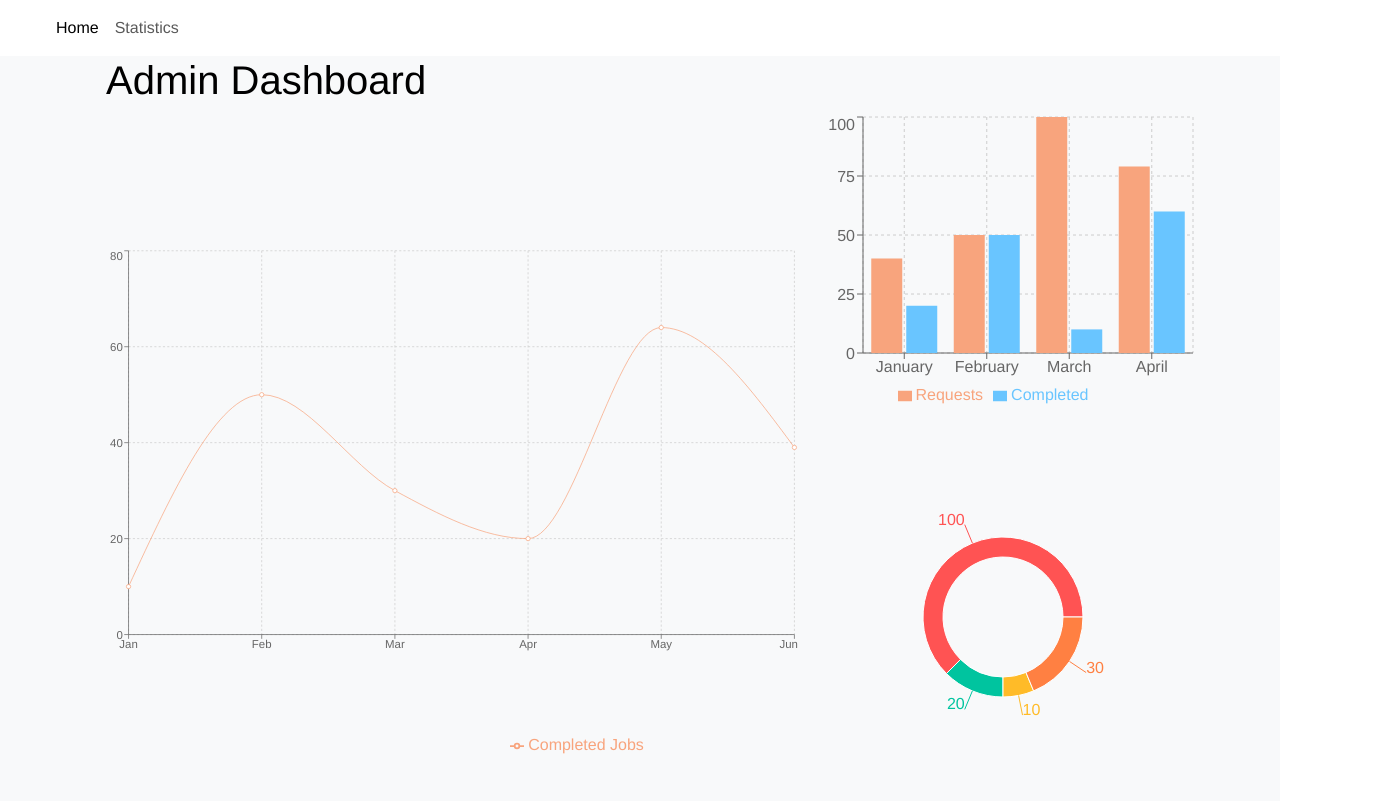
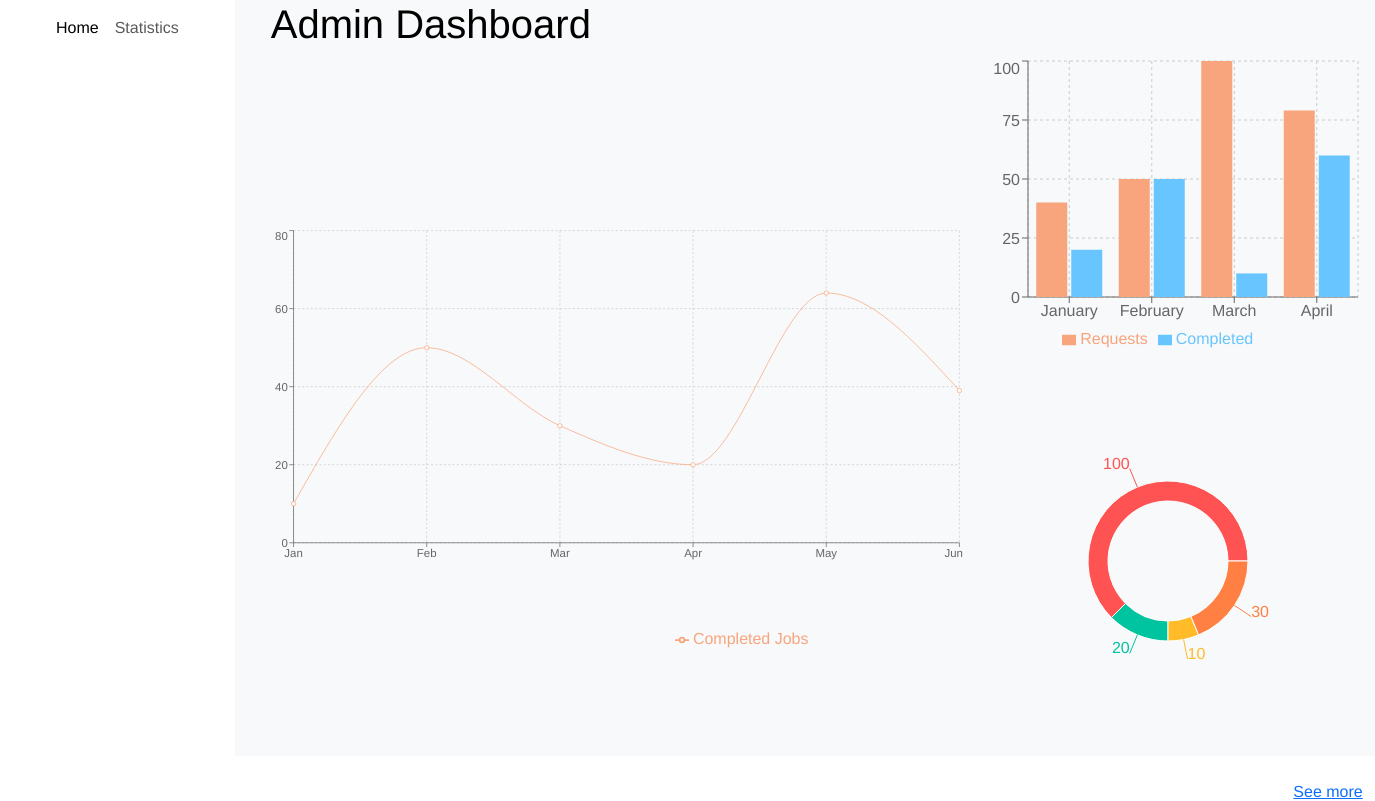
Before and after one commit to doowoncho/PrototypeOrganizational, a Next.js app: page / in a window 1280 px wide. Shown: the top 801 px of the page, 1375 px wide, since content can reach past the window. Built offline with nearby package versions, Linux system fonts and the light colour scheme; a web font is replaced by a local one.

Commit message:
div seperation
div seperation

```diff
--- a/src/app/Components/LineGraph.js
+++ b/src/app/Components/LineGraph.js
@@ -12,7 +12,7 @@ const data = [
 
 const LineGraph = () => {
   return (
-    <LineChart width={1000} height={600} data={data}>
+    <LineChart width={1000} height={500} data={data}>
       <CartesianGrid strokeDasharray="3 3" />
       <XAxis dataKey="name" />
       <YAxis />
--- a/src/app/page.js
+++ b/src/app/page.js
@@ -30,8 +30,11 @@ export default function Home() {
 
 
   return (
-    <div>
+    <main className='d-flex'>
+      <content>
       <SideBar></SideBar>
+      </content>
+      <content>
       <div className="bg-light">
         <div className="container">
           <h1 className="mx-4">Admin Dashboard</h1>
@@ -64,7 +67,7 @@ export default function Home() {
           </div>
         </div>
       </div>
-
-    </div>
+      </content>
+    </main>
   );
 }
```
